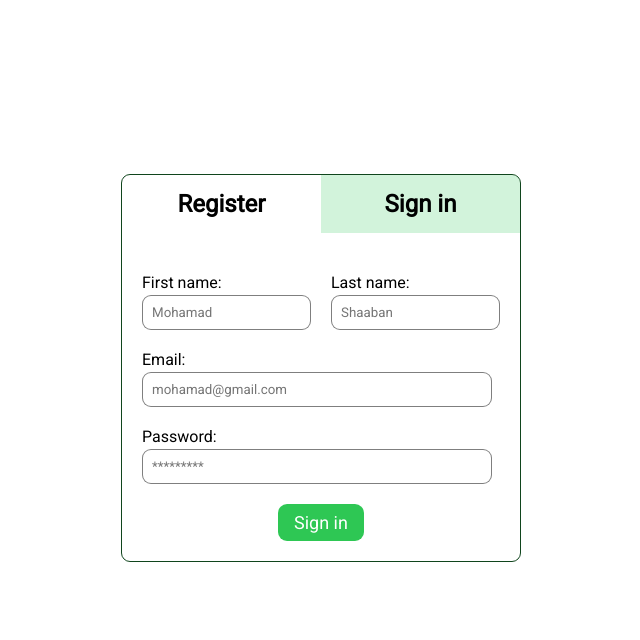
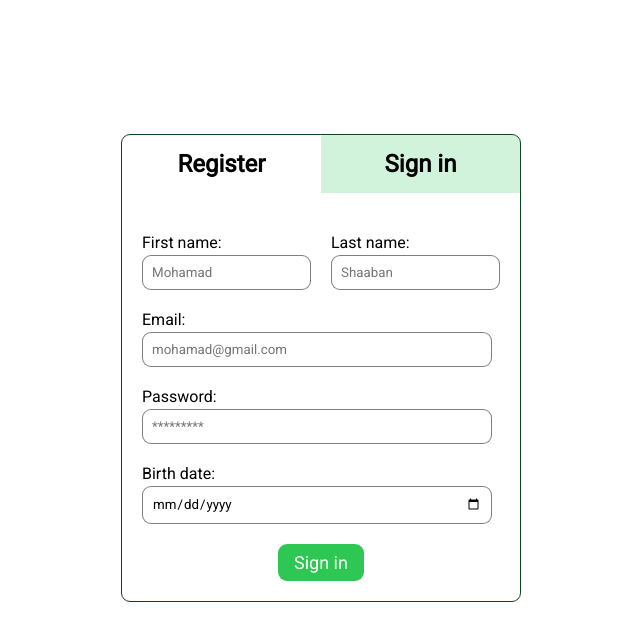
Before and after one commit to abedshaaban/hospital-management-system, a React (Vite) app in the folder app/: page / in a window 1280 px wide. Shown: the top 640 px of the page, without its empty margins (319-959 px from the left). Built offline with nearby package versions, Linux system fonts and the light colour scheme.

Commit message:
[ui]: added register date picker

```diff
--- a/app/src/pages/home/index.tsx
+++ b/app/src/pages/home/index.tsx
@@ -11,7 +11,8 @@
     email: '',
     pwd: '',
     first_name: '',
-    last_name: ''
+    last_name: '',
+    birth_date: ''
   })
 
   const [signIn, setSignIn] = useState(false)
@@ -40,6 +41,7 @@
         }
       )
     } else {
+      console.table(credentials)
     }
 
     if (!res?.data?.status) {
@@ -145,6 +147,17 @@
                 required
                 min={8}
               />
+
+              <Input
+                type={'date'}
+                label={'Birth date:'}
+                placeholder={'*********'}
+                value={credentials.birth_date}
+                setFunc={(val) => {
+                  setCredentials({ ...credentials, birth_date: val })
+                }}
+                required
+              />
             </>
           )}
         </div>
```
